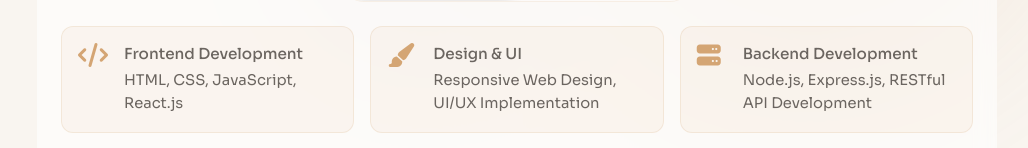
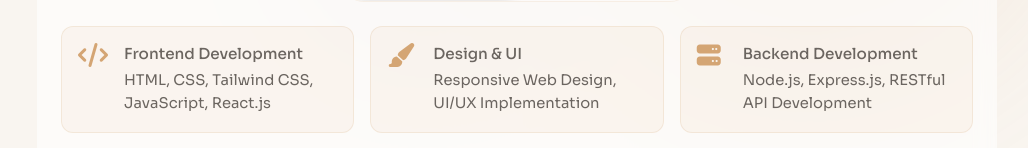
Before and after one commit to duuuyyyyyy/Joves-Website-Portfolio, a React (Create React App) app: page / in a window 1280 px wide. Shown: the part 2420-2568 px from the top of the page, without its empty margins (123-1151 px from the left). Built offline with nearby package versions, Linux system fonts and the light colour scheme.

Commit message:
Add Tailwind CSS skill and update resume

```diff
--- a/src/pages/About.js
+++ b/src/pages/About.js
@@ -38,7 +38,7 @@ function About() {
   const flowSectionRef = useRef(null);
 
   const technicalSkills = [
-    { title: 'Frontend Development', details: 'HTML, CSS, JavaScript, React.js', icon: 'fas fa-code', category: 'technical' },
+    { title: 'Frontend Development', details: 'HTML, CSS, Tailwind CSS, JavaScript, React.js', icon: 'fas fa-code', category: 'technical' },
     { title: 'Design & UI', details: 'Responsive Web Design, UI/UX Implementation', icon: 'fas fa-paint-brush', category: 'technical' },
     { title: 'Backend Development', details: 'Node.js, Express.js, RESTful API Development', icon: 'fas fa-server', category: 'technical' },
     { title: 'Database Management', details: 'MongoDB, Mongoose, Database Design and Management', icon: 'fas fa-database', category: 'technical' },
```
Also changed, not shown: 1 other file (tests, documents, lock files or other folders).
